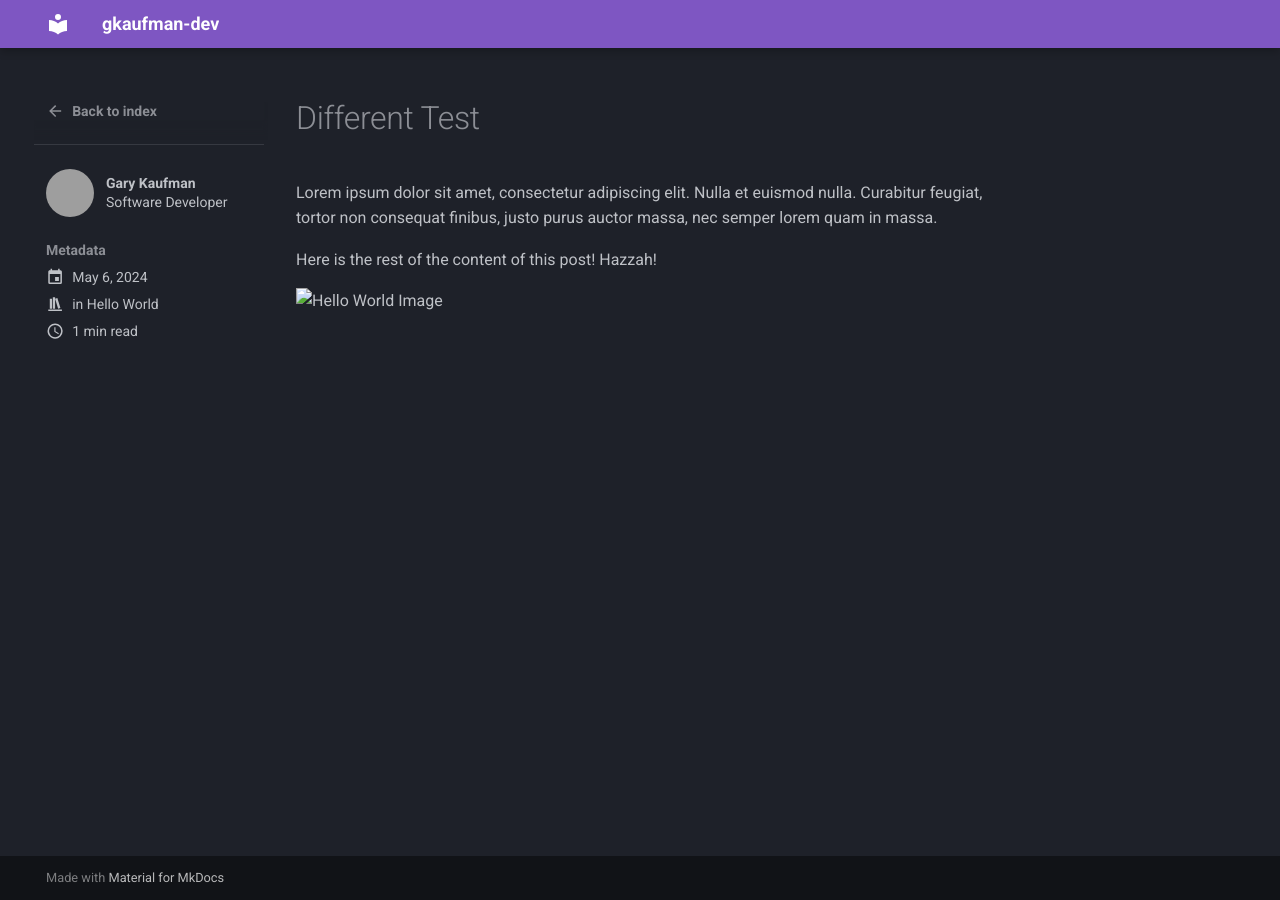
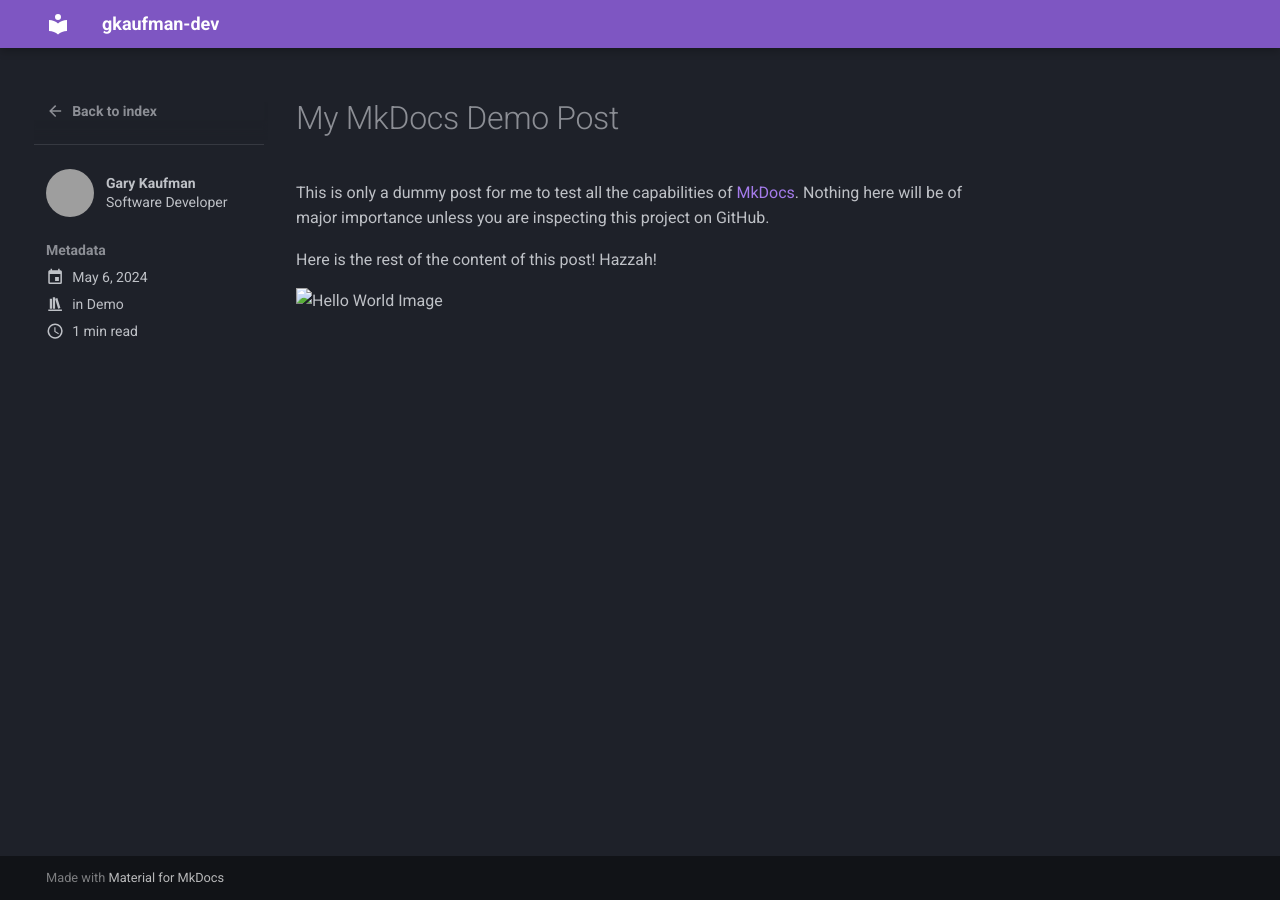
Before and after one commit to gary-kaufman/gkaufman-dev-blog, an MkDocs documentation site: the page built from docs/posts/other-post.md, in a window 1280 px wide. Built offline with MkDocs 1.6.1 and Material for MkDocs 9.7.7, drawn with Linux system fonts in a browser that asks for light colours; grey boxes are pictures that could not be loaded.

Commit message:
Minor verbiage edits

```diff
--- a/docs/posts/other-post.md
+++ b/docs/posts/other-post.md
@@ -3,14 +3,12 @@ date: 2024-05-06
 authors:
   - gary-kaufman
 categories:
-  - Hello World
+  - Demo
 ---
 
-# Different Test
+# My MkDocs Demo Post
 
-Lorem ipsum dolor sit amet, consectetur adipiscing elit. Nulla et euismod
-nulla. Curabitur feugiat, tortor non consequat finibus, justo purus auctor
-massa, nec semper lorem quam in massa.
+This is only a dummy post for me to test all the capabilities of [MkDocs](https://www.mkdocs.org/). Nothing here will be of major importance unless you are inspecting this project on GitHub.
 
 <!-- more -->
 Here is the rest of the content of this post! Hazzah!
```
Also changed, not shown: docs/posts/hello-world.md (+2 -3 lines).
